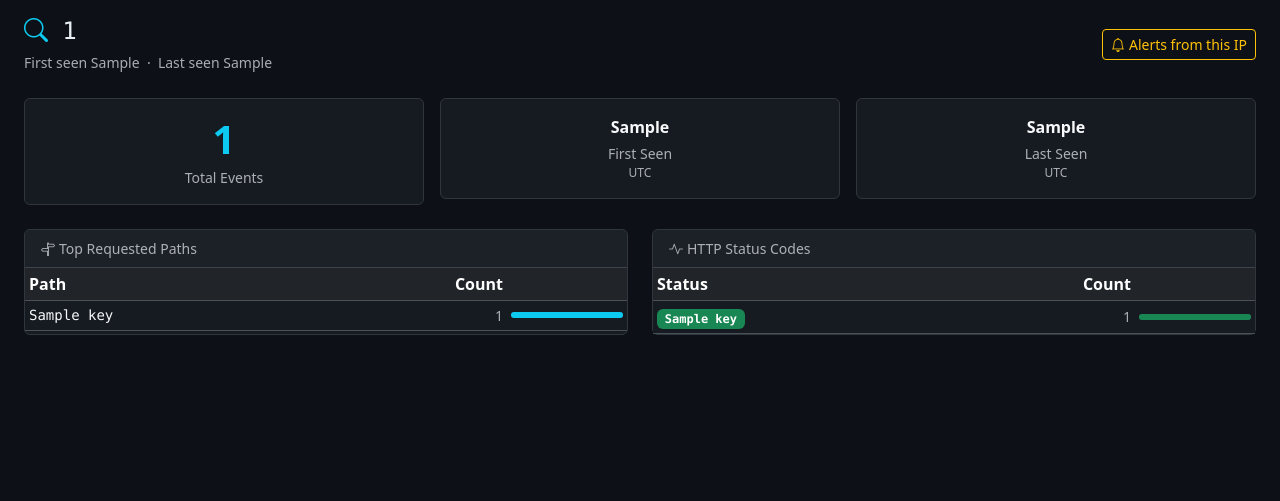
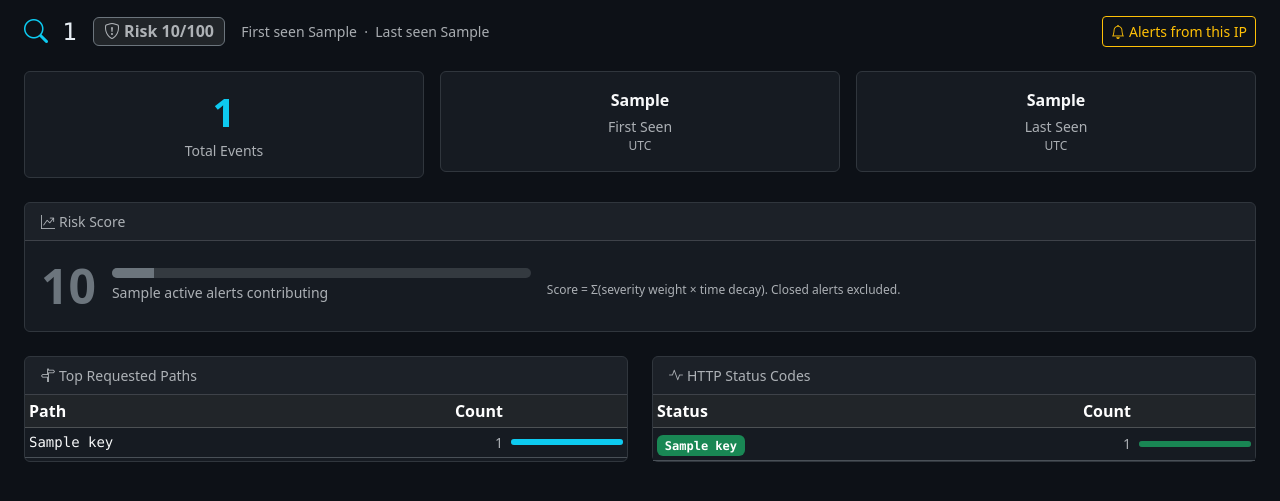
Before and after one commit to minkong05/LDR-platform, a Flask app: page /entities/ip/1 in a window 1280 px wide. Shown: the part 105-606 px from the top of the page. Run offline with Flask 3, Linux system fonts and the light colour scheme; a database or web service that is not in the repository returns one stand-in record (values such as "Sample title"); data that the repository does not hold is empty.

Commit message:
feat(dashboard): surface IP risk score on alerts list and IP investigation page

```diff
--- a/apps/dashboard/dashboard/routes/entities.py
+++ b/apps/dashboard/dashboard/routes/entities.py
@@ -1,4 +1,5 @@
-# apps/dashboard/dashboard/routes/entities.py
+# 📄 apps/dashboard/dashboard/routes/entities.py
+
 from flask import Blueprint, flash, render_template
 
 from dashboard import api_client
@@ -14,4 +15,10 @@ def ip_summary(ip: str):
         data = None
         flash(f"Could not load IP summary: {exc}", "danger")
 
-    return render_template("entities/ip.html", summary=data, ip=ip)
+    risk = None
+    try:
+        risk = api_client.get(f"/v1/entities/ip/{ip}/risk")
+    except Exception:
+        pass  # risk is optional — page still renders without it
+
+    return render_template("entities/ip.html", summary=data, ip=ip, risk=risk)
--- a/apps/dashboard/dashboard/templates/entities/ip.html
+++ b/apps/dashboard/dashboard/templates/entities/ip.html
@@ -19,11 +19,30 @@
 
 {# ── Page header ──────────────────────────────────────────── #}
 <div class="d-flex align-items-center justify-content-between mb-4">
-  <div>
-    <h4 class="mb-1">
+  <div class="d-flex align-items-center gap-3 flex-wrap">
+    <h4 class="mb-0">
       <i class="bi bi-search text-info me-2"></i>
       <span class="font-monospace">{{ ip }}</span>
     </h4>
+
+    {# ── Risk badge (if available) ────────────────────────── #}
+    {% if risk %}
+      {% set label = risk.label %}
+      <span class="badge fs-6
+        {% if label == 'critical' %}bg-danger
+        {% elif label == 'high' %}bg-warning text-dark
+        {% elif label == 'medium' %}bg-primary
+        {% elif label == 'low' %}bg-secondary
+        {% else %}bg-dark border border-secondary text-muted{% endif %}
+      ">
+        {% if label == 'none' %}
+          <i class="bi bi-shield-check me-1"></i>No risk
+        {% else %}
+          <i class="bi bi-shield-exclamation me-1"></i>Risk {{ risk.score }}/100
+        {% endif %}
+      </span>
+    {% endif %}
+
     <span class="text-muted small">
       First seen {{ summary.first_seen[:19] | replace("T", " ") if summary.first_seen else "—" }}
       &nbsp;·&nbsp;
@@ -84,6 +103,80 @@
   </div>
 
 </div>
+
+{# ── Risk score card (full breakdown) ────────────────────── #}
+{% if risk and risk.label != 'none' %}
+<div class="card mb-4">
+  <div class="card-header text-muted small">
+    <i class="bi bi-graph-up-arrow me-1"></i>Risk Score
+  </div>
+  <div class="card-body">
+    <div class="row align-items-center g-3">
+
+      {# Score + progress bar #}
+      <div class="col-12 col-md-5">
+        <div class="d-flex align-items-center gap-3">
+          <div class="display-5 fw-bold
+            {% if risk.label == 'critical' %}text-danger
+            {% elif risk.label == 'high' %}text-warning
+            {% elif risk.label == 'medium' %}text-primary
+            {% else %}text-secondary{% endif %}
+          ">{{ risk.score }}</div>
+          <div class="flex-grow-1">
+            <div class="progress" style="height:10px;">
+              <div class="progress-bar
+                {% if risk.label == 'critical' %}bg-danger
+                {% elif risk.label == 'high' %}bg-warning
+                {% elif risk.label == 'medium' %}bg-primary
+                {% else %}bg-secondary{% endif %}"
+                style="width:{{ risk.score }}%"
+              ></div>
+            </div>
+            <div class="text-muted small mt-1">
+              {{ risk.contributing_alerts }} active alert{{ 's' if risk.contributing_alerts != 1 else '' }}
+              contributing
+            </div>
+          </div>
+        </div>
+      </div>
+
+      {# Breakdown pills #}
+      <div class="col-12 col-md-7">
+        <div class="d-flex flex-wrap gap-2">
+          {% if risk.breakdown.critical > 0 %}
+            <span class="badge bg-danger px-3 py-2">
+              <i class="bi bi-exclamation-octagon me-1"></i>
+              {{ risk.breakdown.critical }} critical
+            </span>
+          {% endif %}
+          {% if risk.breakdown.high > 0 %}
+            <span class="badge bg-warning text-dark px-3 py-2">
+              <i class="bi bi-exclamation-triangle me-1"></i>
+              {{ risk.breakdown.high }} high
+            </span>
+          {% endif %}
+          {% if risk.breakdown.medium > 0 %}
+            <span class="badge bg-primary px-3 py-2">
+              <i class="bi bi-exclamation-circle me-1"></i>
+              {{ risk.breakdown.medium }} medium
+            </span>
+          {% endif %}
+          {% if risk.breakdown.low > 0 %}
+            <span class="badge bg-secondary px-3 py-2">
+              <i class="bi bi-info-circle me-1"></i>
+              {{ risk.breakdown.low }} low
+            </span>
+          {% endif %}
+        </div>
+        <div class="text-muted mt-2" style="font-size:0.75rem;">
+          Score = Σ(severity weight × time decay). Closed alerts excluded.
+        </div>
+      </div>
+
+    </div>
+  </div>
+</div>
+{% endif %}
 
 {# ── Data row: top paths + status codes ───────────────────── #}
 <div class="row g-4">
@@ -153,7 +246,6 @@
               {% for item in summary.status_codes %}
               <tr>
                 <td>
-                  {# Colour-code by status class #}
                   {% set code = item.key | int %}
                   <span class="badge font-monospace
                     {% if code >= 500 %}bg-danger
```
Also changed, not shown: apps/dashboard/dashboard/routes/alerts.py (+14 -2 lines), apps/dashboard/dashboard/templates/alerts/list.html (+27 -16 lines), 1 other file.
